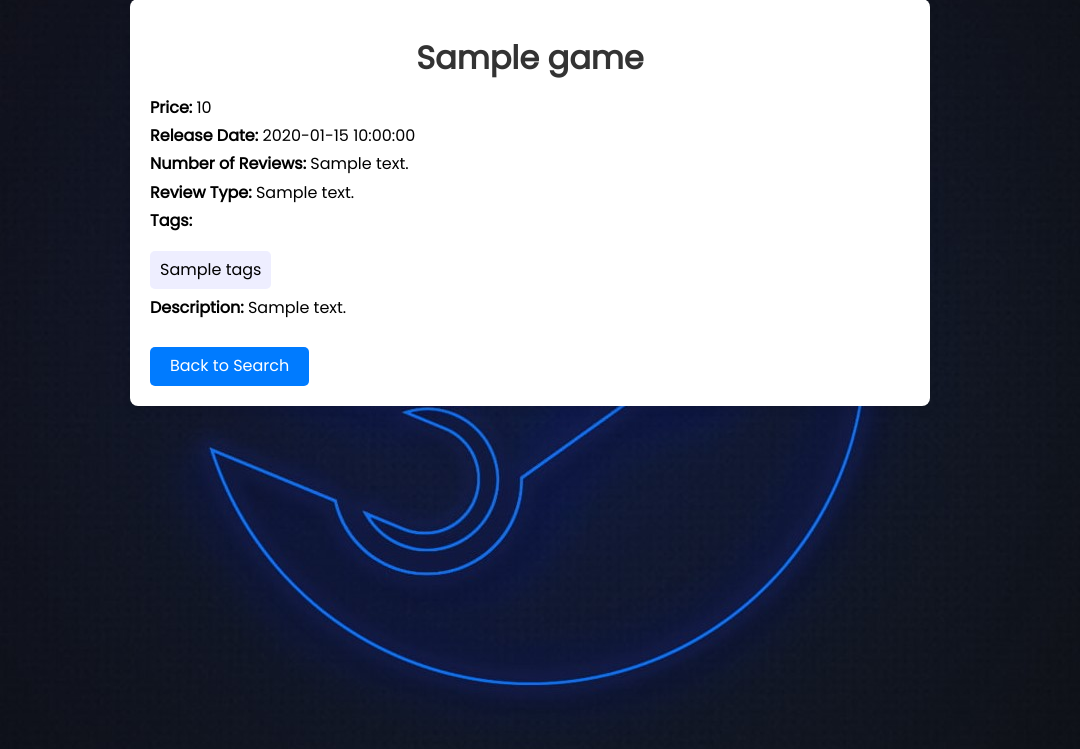
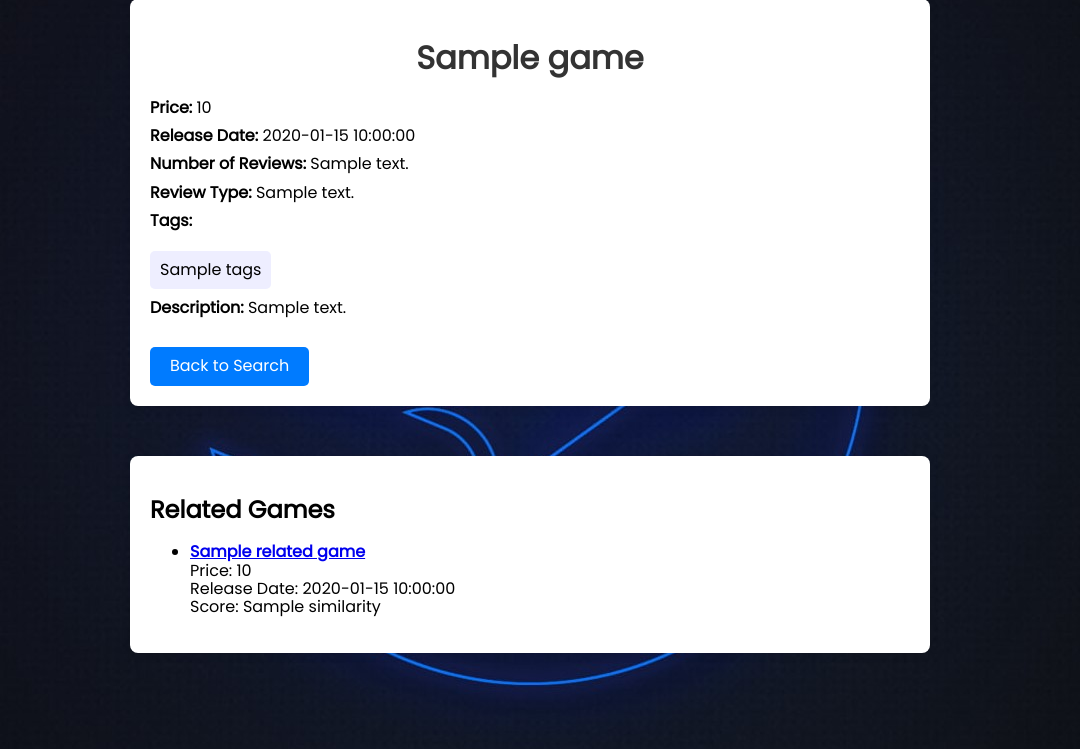
Before and after one commit to juanSunitsuga/tugas_besar_information_retrieval_boolean_query, a Flask app: template templates/game_details.html in a window 1280 px wide. Shown: the part 51-800 px from the top of the page, without its empty margins (110-1190 px from the left). Run offline with Flask 3, Linux system fonts and the light colour scheme; the template is opened without the code that fills it: most values are stand-ins (such as "Sample title", 1, 10 or a date in 2020).

Commit message:
Applying Recommendation System for game_details.html

```diff
--- a/app.py
+++ b/app.py
@@ -1,14 +1,19 @@
+import re
+
 from flask import Flask, render_template, request, jsonify, send_from_directory
 from Controller import booleanQuerySteam
 from Controller import embeddedQuerySteam
+from Controller import relatedGameRecommendation
 import os
 
 app = Flask(__name__, template_folder='templates')
+
 
 # Route for the main index page
 @app.route('/')
 def index():
     return render_template('index.html')
+
 
 # Route to handle search functionality
 @app.route('/search', methods=['GET', 'POST'])
@@ -67,16 +72,13 @@ def search():
         method=method
     )
 
-# Function to parse the .txt file
+
+# Function to parse game details
 def parse_txt_file(file_path):
     data = {}
-
     try:
         with open(file_path, 'r') as file:
-            # Read the lines of the file
             lines = file.readlines()
-
-            # Extract information from each line
             for line in lines:
                 if line.startswith("Name:"):
                     data['name'] = line[len("Name:"):].strip()
@@ -94,27 +96,40 @@ def parse_txt_file(file_path):
                     data['description'] = line[len("Description:"):].strip()
     except FileNotFoundError:
         data = None
-    except Exception as e:
-        print(f"Error reading the file: {e}")
-        data = None
-
     return data
 
-# Route to display game details dynamically
+
+# Route to display game details and recommend related games
+# Extract leading number from a string
+def extract_numeric_value(input_string):
+    match = re.search(r'\d+', input_string)
+    return float(match.group()) if match else 0.0
+
+
 @app.route('/game_details.html/<string:path>')
 def game_details(path):
-    # Build the correct file path
+    # Build file path
     real_path = os.path.join("dataset", "document", path)
 
-    # Parse the file to get game details
-    file_content = parse_txt_file(real_path)
-
-    if not file_content:
+    # Parse game details
+    game = parse_txt_file(real_path)
+    if not game:
         return "Game details not found", 404
 
-    # Pass the parsed data to the game_details template
-    return render_template('game_details.html', game=file_content)
+    # Extract tags and score for recommendation
+    tags = game.get("tags", "").split(", ")
+    raw_score = game.get("review_no", "0")  # Default to "0" if missing
+    score = extract_numeric_value(raw_score)  # Extract only the numeric part
 
+    # Get related games as 2D vectors
+    related_game_vectors = relatedGameRecommendation.recommend_related_games(tags, score, top_n=5)
+
+    # Render the template
+    return render_template(
+        'game_details.html',
+        game=game,
+        related_games=[vec['game'] for vec in related_game_vectors]
+    )
 
 
 # Run the application
--- a/templates/game_details.html
+++ b/templates/game_details.html
@@ -13,6 +13,7 @@
             margin: 0;
             padding: 0;
         }
+
         .container {
             max-width: 800px;
             margin: 50px auto;
@@ -21,13 +22,16 @@
             box-shadow: 0 2px 10px rgba(0, 0, 0, 0.1);
             border-radius: 8px;
         }
+
         h1 {
             text-align: center;
             color: #333;
         }
+
         p {
             margin: 10px 0;
         }
+
         .tags {
             background-color: #eef;
             padding: 10px;
@@ -35,6 +39,7 @@
             display: inline-block;
             margin-top: 10px;
         }
+
         .back-btn {
             display: inline-block;
             margin-top: 20px;
@@ -44,6 +49,7 @@
             text-decoration: none;
             border-radius: 5px;
         }
+
         .back-btn:hover {
             background: #0056b3;
         }
@@ -61,5 +67,20 @@
     <p><strong>Description:</strong> {{ game.description }}</p>
     <a href="{{ url_for('index') }}" class="back-btn">Back to Search</a>
 </div>
+<div class = "container">
+    <h2>Related Games</h2>
+    <ul id="resultsList">
+        {% for related_game in related_games %}
+            <li>
+                <a href="{{ url_for('game_details', path=related_game.sanitized_name) }}" target="_blank">
+                    <strong>{{ related_game.name }}</strong>
+                </a><br>
+                Price: {{ related_game.price }} <br>
+                Release Date: {{ related_game.release_date }} <br>
+                Score: {{ related_game.similarity or 'N/A' }}
+            </li>
+        {% endfor %}
+    </ul>
+</div>
 </body>
 </html>
```
Also changed, not shown: Controller/relatedGameRecommendation.py (+61 -0 lines). Lines whose indentation alone changed are shown as unchanged.
